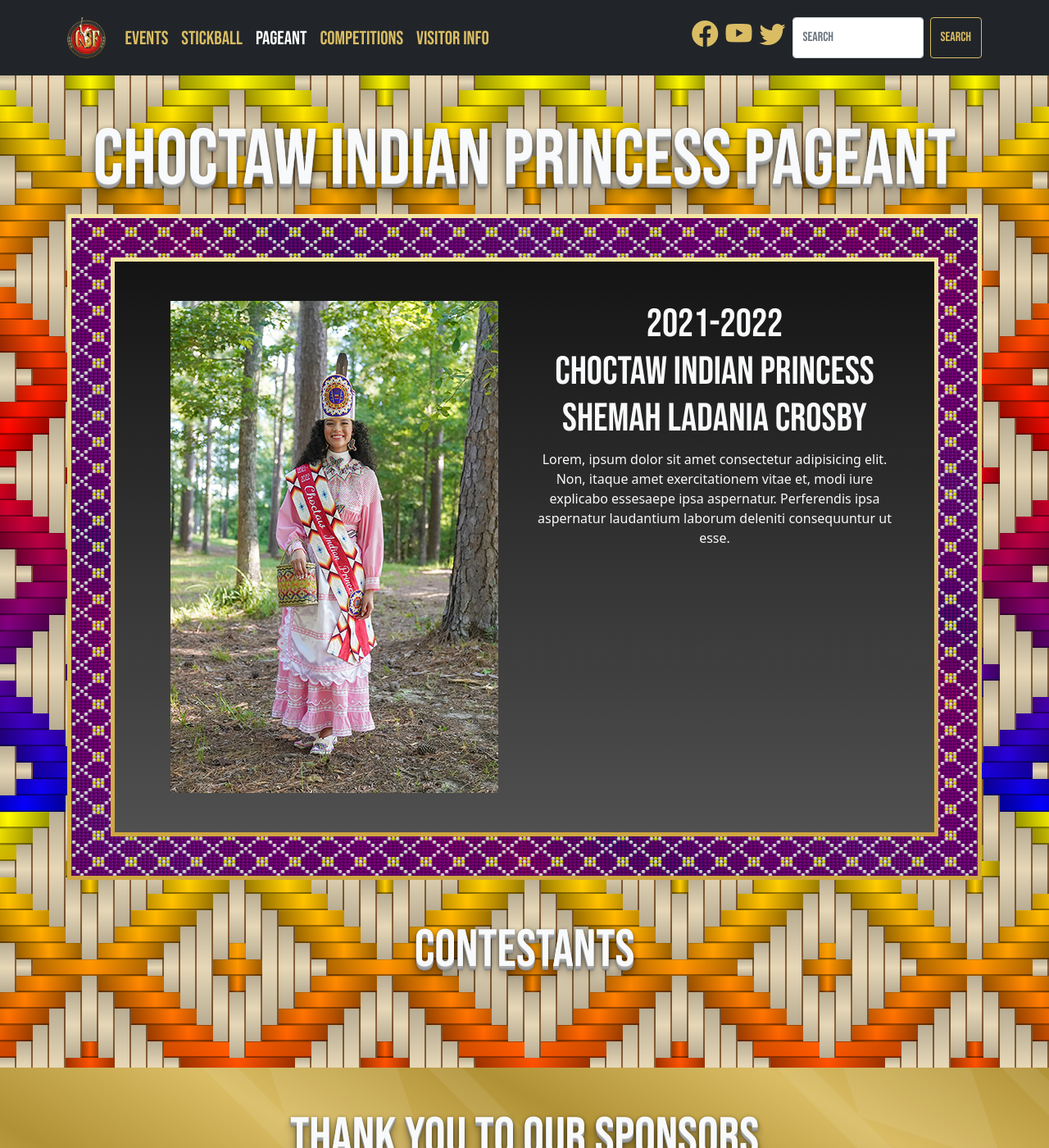
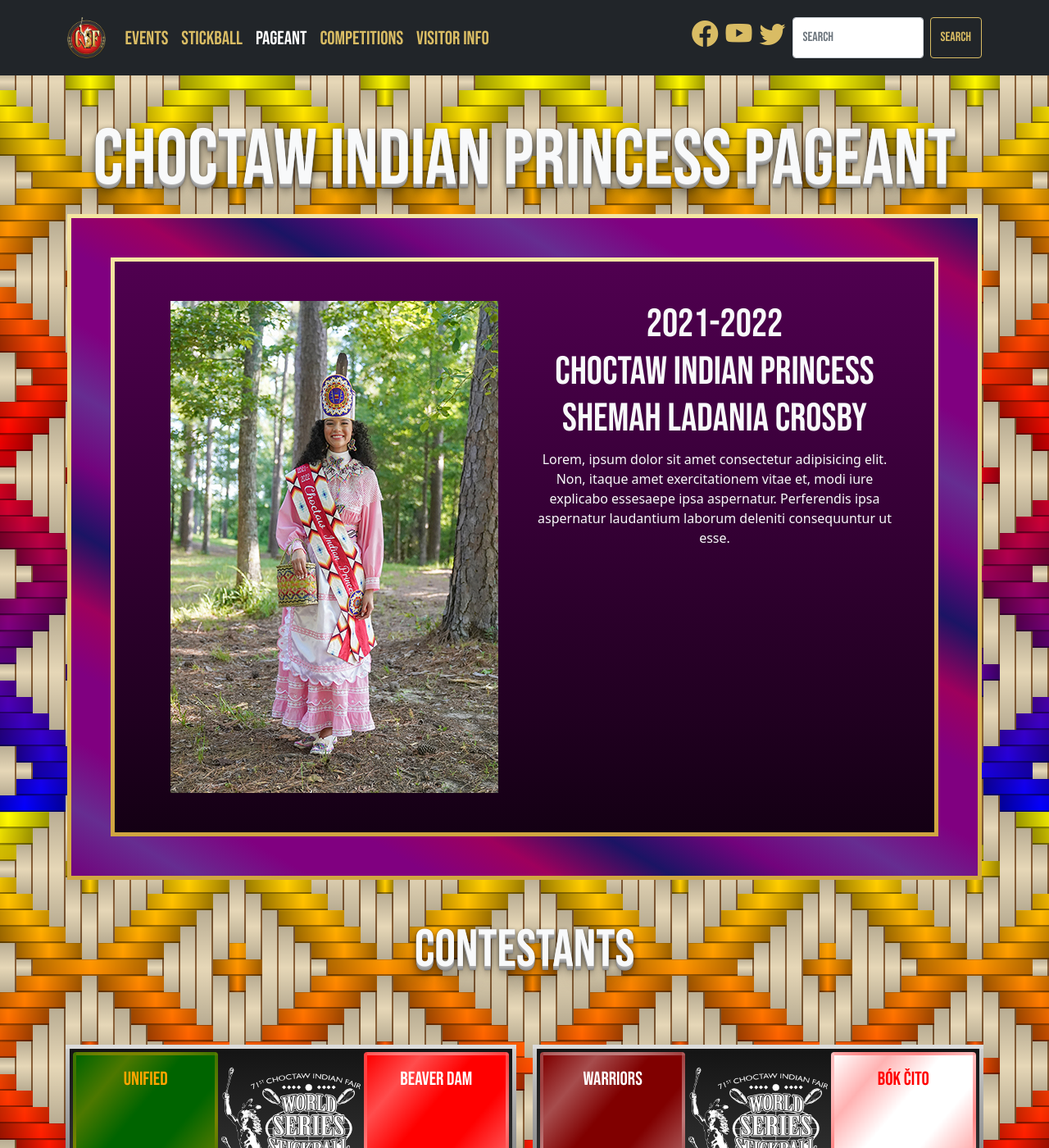
Before and after one commit to smattera/smattera.github.io, a Jekyll site: the page built from pageant/index.md, in a window 1280 px wide and 1400 px high. Shown: the whole window at 82% size. Built offline with Jekyll 4.4.1, drawn with Linux system fonts in a browser that asks for light colours; nearby versions of some CDN libraries; some of the changed text lies outside the part shown.

Commit message:
Update pageant.html

```diff
--- a/_includes/pageant.html
+++ b/_includes/pageant.html
@@ -2,7 +2,7 @@
   <div class="container">
     <h1 class="shadow-text">Choctaw Indian Princess Pageant</h1>
     <div class="card-gold-border p-5 beadwork-bg">
-      <div class="card-gold-border p-5" style="background: linear-gradient(to bottom, rgba(20,20,20,1), rgba(80,80,80,1));">
+      <div class="card-gold-border p-5" style="background: linear-gradient(to bottom, rgba(80,0,80,1), rgba(20,0,20,1));">
         <div class="row">
           <div class="col-lg">
             <img src="../assets/img/princess.jpg" alt="Shemah Ladania Crosby" class="img-fluid">
@@ -16,5 +16,17 @@
       </div>
     </div>
     <h2 class="shadow-text py-5">Contestants</h2>
+    <div class="row row-cols-1 row-cols-lg-2 row-cols-xxl-3 g-4 mt-1">
+      {% include game.html div="mens" g="1" d="Thu, Jul 08" hr="9:00 PM" t1="unified" t1c="0,100,0" t1c2="255,165,0" t1s="0" t2="beaver dam" t2c="255,0,0" t2c2="255,255,255" t2s="3" %}
+      {% include game.html div="mens" g="2" d="Fri, Jul 09" hr="9:00 PM" t1="warriors" t1c="128,0,0" t1c2="255,255,255" t1s="1" t2="bók čito" t2c="255,255,255" t2c2="255,0,0" t2s="9" %}
+      {% include game.html div="mens" g="3" d="Fri, Jul 09" hr="10:30 PM" t1="koni hata" t1c="0,0,255" t1c2="255,255,255" t1s="4" t2="oka homma" t2c="255,255,0" t2c2="255,0,0" t2s="1" %}
+      {% include game.html div="mens" g="4" d="Sat, Jul 10" hr="9:00 PM" t1="pearl river" t1c="0,0,128" t1c2="255,255,255" t1s="8" t2="tvshkahomma" t2c="100,128,255" t2c2="128,0,0" t2s="0" %}
+      {% include game.html div="mens" g="5" d="Sat, Jul 10" hr="10:30 PM" t1="wolfpack" t1c="0,0,0" t1c2="0,255,0" t1s="0" t2="beaver dam" t2c="255,0,0" t2c2="255,255,255" t2s="11" %}
+      {% include game.html div="mens" g="6" d="Mon, Jul 12" hr="10:00 PM" t1="tucker" t1c="0,128,0" t1c2="255,255,0" t1s="2" t2="bók čito" t2c="255,255,255" t2c2="255,0,0" t2s="5" %}
+      {% include game.html div="mens" g="7" d="Tue, Jul 13" hr="10:00 PM" t1="tiak hikíya" t1c="128,0,128" t1c2="255,255,0" t1s="0" t2="koni hata" t2c="0,0,255" t2c2="255,255,255" t2s="7" %}
+      {% include game.html div="mens" g="8" d="Wed, Jul 14" hr="10:15 PM" t1="beaver dam" t1c="255,0,0" t1c2="255,255,255" t1s="0" t2="pearl river" t2c="0,0,128" t2c2="255,255,255" t2s="4" %}
+      {% include game.html div="mens" g="9" d="Thu, Jul 15" hr="10:15 PM" t1="bók čito" t1c="255,255,255" t1c2="255,0,0" t1s="2" t2="koni hata" t2c="0,0,255" t2c2="255,255,255" t2s="1" %}
+      {% include game.html div="mens" g="10" d="Sat, Jul 17" hr="10:15 PM" t1="pearl river" t1c="0,0,128" t1c2="255,255,255" t1s="5" t2="bók čito" t2c="255,255,255" t2c2="255,0,0" t2s="6" %}
+    </div>
   </div>
 </section>
--- a/assets/css/main.css
+++ b/assets/css/main.css
@@ -189,9 +189,7 @@
 }
 
 .beadwork-bg {
-  background: url("/assets/img/beadwork.svg") center repeat, linear-gradient(30deg, #72037c, #662d91, purple, purple, #9e005d, #1b1464, #72037c, #662d91, purple, purple, #9e005d, #1b1464, #72037c, #662d91, purple, purple, #9e005d, #1b1464);
-  background-size: 40px 32px, cover;
-  background-attachment: fixed, fixed;
+  background: linear-gradient(30deg, #72037c, #662d91, purple, purple, #9e005d, #1b1464, #72037c, #662d91, purple, purple, #9e005d, #1b1464, #72037c, #662d91, purple, purple, #9e005d, #1b1464);
 }
 
 .card-gold-border {
--- a/assets/css/main.scss
+++ b/assets/css/main.scss
@@ -223,9 +223,7 @@
 }
 
 .beadwork-bg {
-  background: url("/assets/img/beadwork.svg") center repeat, linear-gradient(30deg,rgb(114,3,124),rgb(102,45,145),rgb(128,0,128),rgb(128,0,128),rgb(158,0,93),rgb(27,20,100),rgb(114,3,124),rgb(102,45,145),rgb(128,0,128),rgb(128,0,128),rgb(158,0,93),rgb(27,20,100),rgb(114,3,124),rgb(102,45,145),rgb(128,0,128),rgb(128,0,128),rgb(158,0,93),rgb(27,20,100),);
-  background-size: 40px 32px, cover;
-  background-attachment: fixed, fixed;
+  background: linear-gradient(30deg,rgb(114,3,124),rgb(102,45,145),rgb(128,0,128),rgb(128,0,128),rgb(158,0,93),rgb(27,20,100),rgb(114,3,124),rgb(102,45,145),rgb(128,0,128),rgb(128,0,128),rgb(158,0,93),rgb(27,20,100),rgb(114,3,124),rgb(102,45,145),rgb(128,0,128),rgb(128,0,128),rgb(158,0,93),rgb(27,20,100),);
 }
 
 .card-gold-border {
```
Also changed, not shown: 1 other file.
